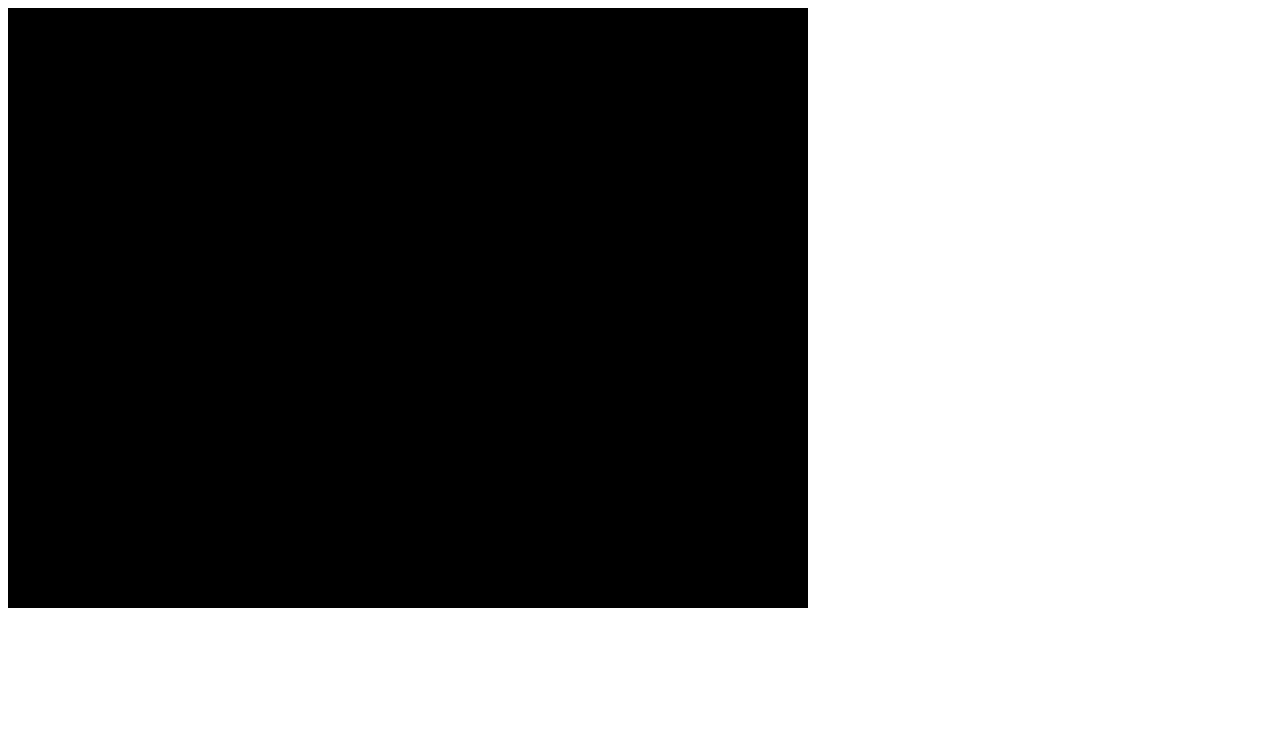
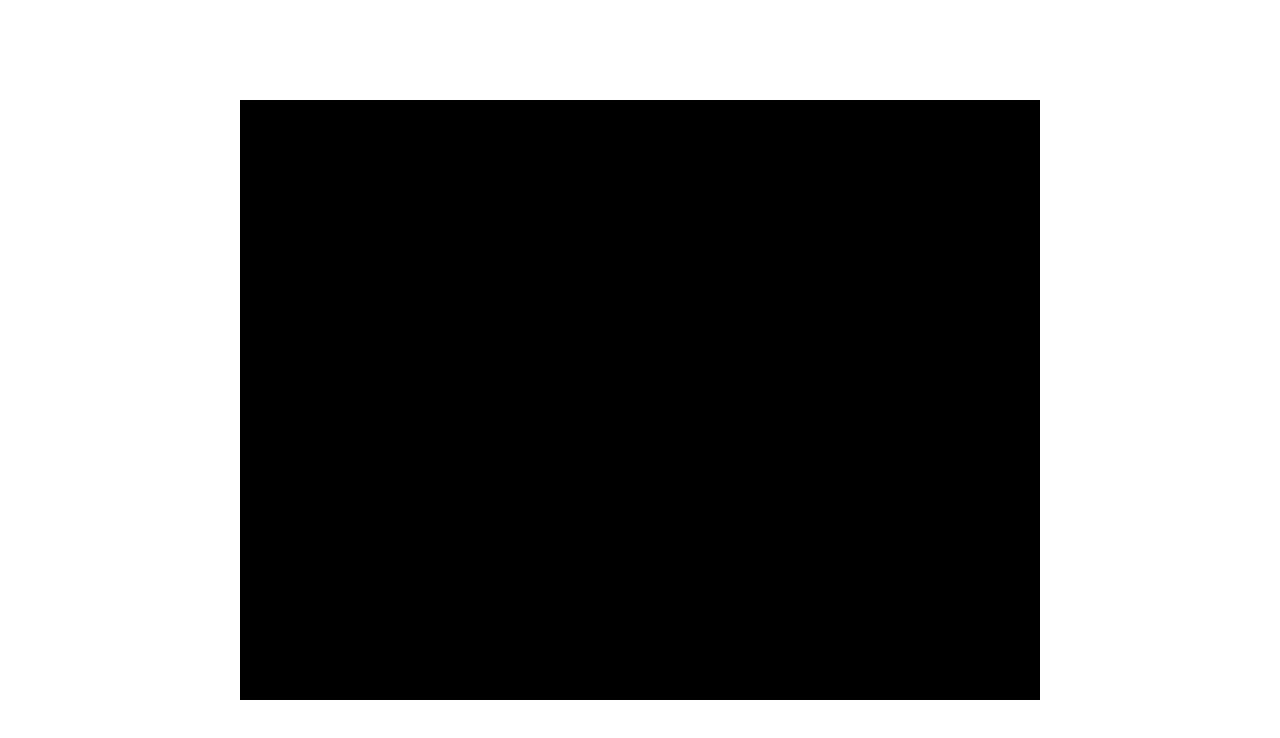
Before and after one commit to galuszkak/gamedevjs, a plain HTML site: page index.html in a window 1280 px wide. Drawn offline with Linux system fonts and the light colour scheme.

Commit message:
Center positioning for canvas.

```diff
--- /dev/null
+++ b/css/main.css
@@ -0,0 +1,7 @@
+.center {
+  margin: auto;
+  position: absolute;
+  top: 0; left: 0; bottom: 0; right: 0;
+  width: 800px;
+  height: 600px;
+}
--- a/index.html
+++ b/index.html
@@ -1,10 +1,15 @@
+<!doctype html>
 <html>
 <head>
+    <meta charset="utf-8">
+    <title>Our great game...</title>
+
+    <link rel="stylesheet" type="text/css" href="css/main.css">
+</head>
+<body>
+    <div id="game" class="center"></div>
+
     <script src="js/phaser.js"></script>
     <script src="js/game.js"></script>
-    <title>Our great game...</title>
-</head>
-<body>
-    <div id="game"></div>
 </body>
 </html>
```
